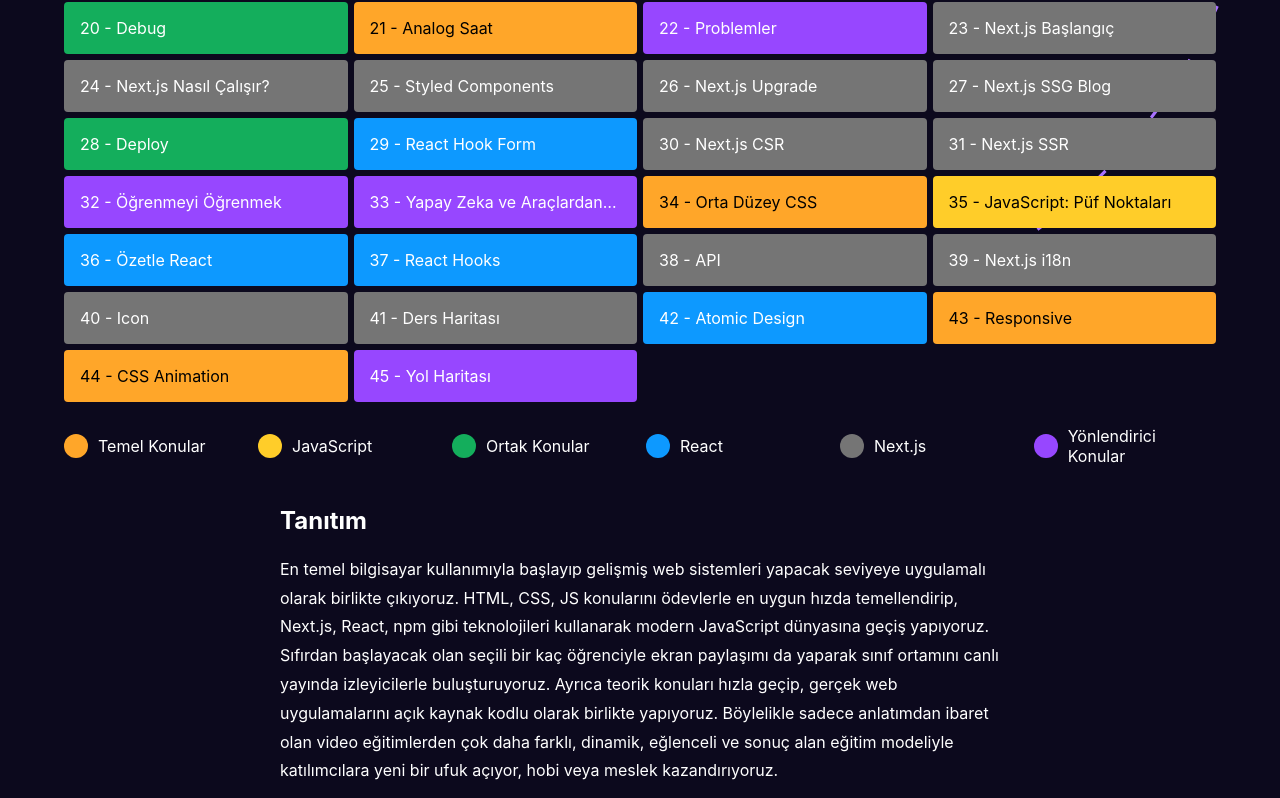
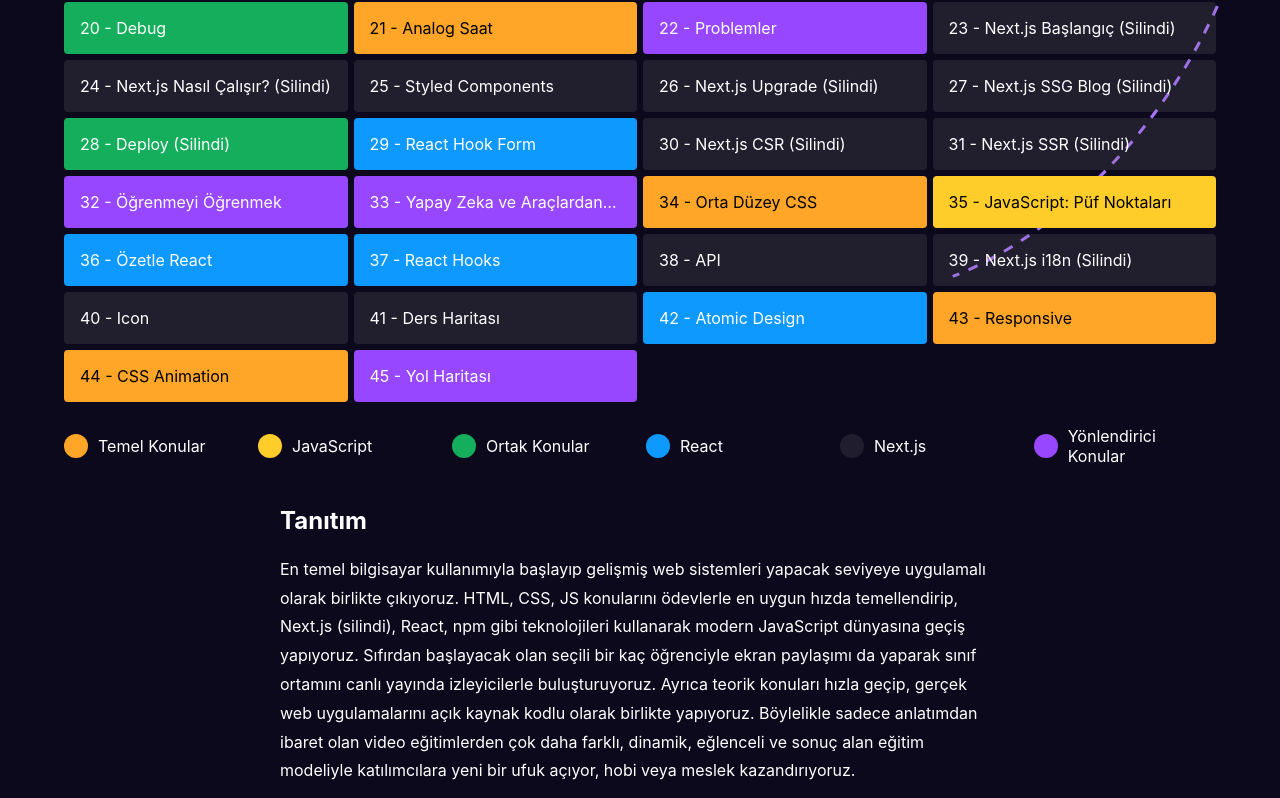
Before and after one commit to codesignist/web-site, a Next.js app: page /zero-to-hero in a window 1280 px wide. Shown: the part 802-1600 px from the top of the page. Built offline with nearby package versions, Linux system fonts and the light colour scheme.

Commit message:
Silinen Next.js dersleri belirtildi

```diff
--- a/components/atoms/GlobalStyle.js
+++ b/components/atoms/GlobalStyle.js
@@ -8,7 +8,7 @@
     --javascript: #ffcd29;
     --common: #14ae5c;
     --react: #0d99ff;
-    --next: #757575;
+    --next: #75757533;
     --lesson: #9747ff;
   }
   html,
--- a/data/lessons.json
+++ b/data/lessons.json
@@ -92,11 +92,11 @@
     "type": "lesson"
   },
   {
-    "name": "Next.js Başlangıç",
+    "name": "Next.js Başlangıç (Silindi)",
     "type": "next"
   },
   {
-    "name": "Next.js Nasıl Çalışır?",
+    "name": "Next.js Nasıl Çalışır? (Silindi)",
     "type": "next"
   },
   {
@@ -104,15 +104,15 @@
     "type": "next"
   },
   {
-    "name": "Next.js Upgrade",
+    "name": "Next.js Upgrade (Silindi)",
     "type": "next"
   },
   {
-    "name": "Next.js SSG Blog",
+    "name": "Next.js SSG Blog (Silindi)",
     "type": "next"
   },
   {
-    "name": "Deploy",
+    "name": "Deploy (Silindi)",
     "type": "common"
   },
   {
@@ -120,11 +120,11 @@
     "type": "react"
   },
   {
-    "name": "Next.js CSR",
+    "name": "Next.js CSR (Silindi)",
     "type": "next"
   },
   {
-    "name": "Next.js SSR",
+    "name": "Next.js SSR (Silindi)",
     "type": "next"
   },
   {
@@ -156,7 +156,7 @@
     "type": "next"
   },
   {
-    "name": "Next.js i18n",
+    "name": "Next.js i18n (Silindi)",
     "type": "next"
   },
   {
--- a/pages/zero-to-hero.js
+++ b/pages/zero-to-hero.js
@@ -180,10 +180,10 @@
         <P>
           En temel bilgisayar kullanımıyla başlayıp gelişmiş web sistemleri
           yapacak seviyeye uygulamalı olarak birlikte çıkıyoruz. HTML, CSS, JS
-          konularını ödevlerle en uygun hızda temellendirip, Next.js, React, npm
-          gibi teknolojileri kullanarak modern JavaScript dünyasına geçiş
-          yapıyoruz. Sıfırdan başlayacak olan seçili bir kaç öğrenciyle ekran
-          paylaşımı da yaparak sınıf ortamını canlı yayında izleyicilerle
+          konularını ödevlerle en uygun hızda temellendirip, Next.js (silindi),
+          React, npm gibi teknolojileri kullanarak modern JavaScript dünyasına
+          geçiş yapıyoruz. Sıfırdan başlayacak olan seçili bir kaç öğrenciyle
+          ekran paylaşımı da yaparak sınıf ortamını canlı yayında izleyicilerle
           buluşturuyoruz. Ayrıca teorik konuları hızla geçip, gerçek web
           uygulamalarını açık kaynak kodlu olarak birlikte yapıyoruz. Böylelikle
           sadece anlatımdan ibaret olan video eğitimlerden çok daha farklı,
@@ -261,7 +261,7 @@
             "CSS",
             "JavaScript",
             "React",
-            "Next.js",
+            "Next.js (Silindi)",
             "git",
             "npm",
             "CLI",
```
